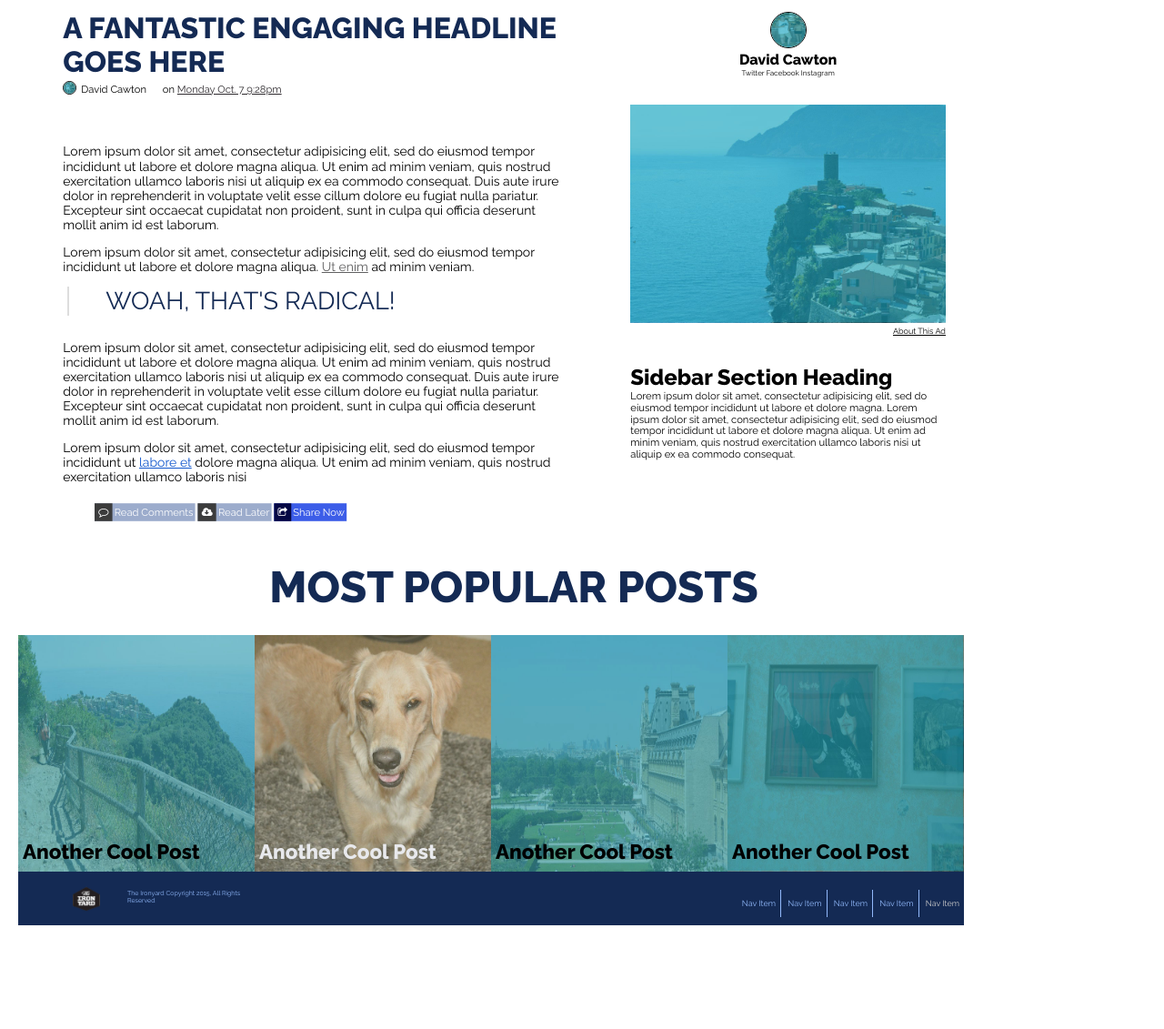
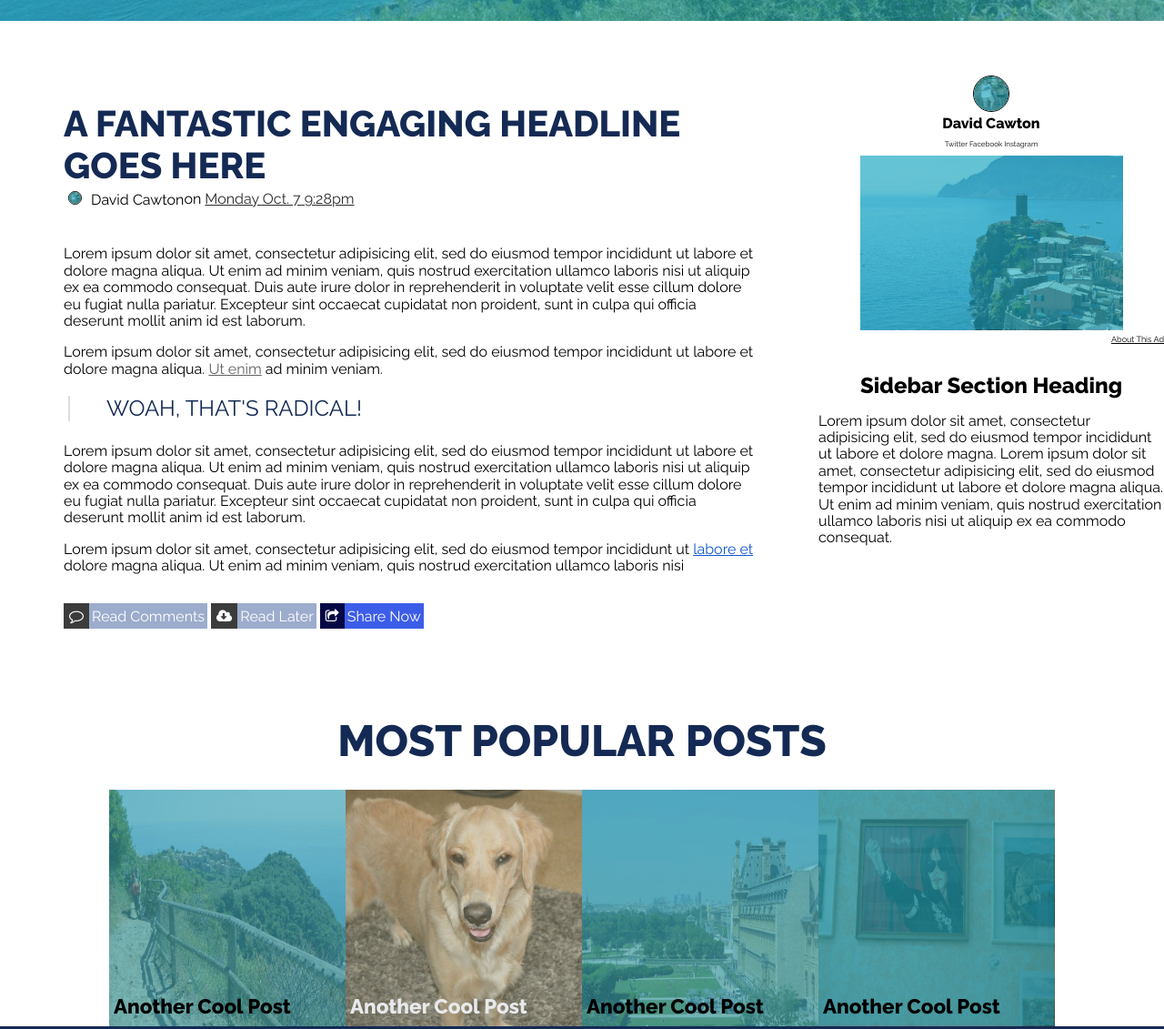
Before and after one commit to davidcawton/05-surf-and-paddle, a plain HTML site: page index.html in a window 1280 px wide. Shown: the part 427-1558 px from the top of the page at 91% size. Before the commit the page ends 1444 px from the top, so only its background shows below. Drawn offline with nearby package versions, Linux system fonts and the light colour scheme.

Commit message:
Changing Layout to Flex

```diff
--- a/app.css
+++ b/app.css
@@ -1,7 +1,6 @@
 /* apply a natural box layout model to all elements, but allowing components to change */
 html {
   box-sizing: border-box;
-  width: 1040px;
   font-family: 'Raleway', sans-serif;
 }
 *, *:before, *:after {
@@ -10,6 +9,10 @@ html {
 }
 
 /*** NAVIGATION STUFF ***/
+
+body {
+  margin:0;
+}
 
 nav {
   position: relative;
@@ -48,28 +51,27 @@ list-style: none;
 /*** HEADER STUFF ***/
 
 header {
-  position: relative;
-  margin: 0 20px 30px;
-  padding-bottom: 10px;
+  display: flex;
+  align-content: center;
+  flex-direction: column;
+  margin-bottom: 25px;
   width: 100%;
-  height: 400px;
+  height: 450px;
   background: url(Images/headerSAP.jpg)
-  no-repeat center center ;
+  no-repeat center fixed ;
   background-size: cover;
 }
 
 
 .hero {
-  position: absolute;
-  bottom: 40%;
-  width: 100%;
-  margin: auto;
+  margin-top: 100px;
+  align-content: center;
   text-align: center;
 }
 
 .pagetitle {
-  margin-bottom: 0;
-  font-size: 4rem;
+  margin: 0;
+  font-size: 5rem;
   text-transform: uppercase;
   color: #fff;
 }
@@ -84,38 +86,44 @@ header {
 
 main {
   display: flex;
+  align-content: center;
 }
+
+.leftcol {
+  display: flex;
+  flex-direction: column;
+  flex: 2;
+  align-content: center;
+  width: 80%;
+  margin: 35px 50px;
+  padding: 20px;
+}
+
 
 /*** LEFT COLUMN ***/
 
-.leftcol {
-  width: 66.666%;
-}
 
 .h2-heading {
-  width: 80%;
-  margin: auto;
   margin-top: 10px;
-  font-size: 2rem;
+  margin-bottom: 0;
+  font-size: 2.5rem;
   text-transform: uppercase;
   color: rgb(20, 42, 84);
 }
 
-main ul {
-  width: 80%;
-  /*transform: translateX(63px);*/
-  margin: auto;
-  padding: 0;
-  font-size: 0.7em;
+.post-title {
+  display: flex;
+  margin: 0;
+  padding: 5px;
 }
 
+
 main li {
-  display: inline-block;
+  margin: 0;
+  padding: 0px;
+  list-style: none;
 }
 
-.timedate {
-  margin-left: 15px;
-}
 
 #on {
   text-decoration: underline;
@@ -124,24 +132,18 @@ main li {
 
 .authorpic {
   border-radius: 50%;
-  border: solid 1px #000;
+  border: solid 0.8px #000;
 }
 
 #author {
   width: 15px;
   height: 15px;
-  margin: 5px;
-  margin: 0 5px 0 0;
-  line-height: 15px;
-  transform: translateY(2px);
+  margin-right: 10px;
 }
 
 .content {
-  width: 80%;
-  margin: auto;
-  padding-top: 30px;
-  margin-top: 10px;
-  font-size: 14px;
+  padding-top: 20px;
+  font-size: 1em;
 }
 
 #active-link {
@@ -158,19 +160,14 @@ main li {
 blockquote {
   border-left: solid 2px #ddd;
   padding-left: 40px;
-  margin-top: 12px;
+  margin-top: 20px;
   margin-left: 5px;
-  font-size: 1.7rem;
+  font-size: 1.5rem;
   text-align: left;
   text-transform: uppercase;
   color: rgb(20, 42, 84);
 }
 
-
-.main-buttons {
-position: relative;
-transform: scale(.7);
-}
 
 .button1, .button {
   padding: 0px 3px 0px 0px;
@@ -205,34 +202,28 @@ transform: scale(.7);
 /*** SIDEBAR ***/
 
 aside {
+  flex: 1;
   overflow: hidden;
-  width: 33.333%;
-
-}
-.top-sidebar {
-  margin-bottom: 30px;
-  padding: 0;
+  margin-top: 35px;
   text-align: center;
 }
 
-
-.sb-an, .sb-text {
+.sb-an {
   margin: 0;
 }
 
 .sb-text {
   font-size: .5rem;
-  te
 }
 
 #s-para {
-  font-size: .7rem;
+  font-size: 1rem;
+  text-align: left;
 }
 
 #side-author {
   width: 40px;
   height: 40px;
-  margin: 10px 0px 0px;
 }
 
 #sb-addtext {
@@ -244,7 +235,7 @@ aside {
 }
 
 .sb-pic {
-  width: 360px;
+  width: 289px;
   height: auto;
 }
 
@@ -256,13 +247,13 @@ aside {
 /*** BOTTOM SECTIN ***/
 
 .most-popular {
-width: 100%;
-margin-left: 20px;
+display: flex;
+flex-direction: column;
+align-content: center;
   }
 
 #most-popular {
-  width: 100%;
-  margin: 25px;
+  margin: 25px 0;
   text-align: center;
   font-size: 3rem;
 }
@@ -277,7 +268,6 @@ margin-left: 20px;
 .bottom-pics {
   width: 260px;
   height: 260px;
-
 }
 
 .bottom-grid {
@@ -303,53 +293,41 @@ margin-left: 20px;
 /*** FOOTER ***/
 
 footer {
-  display: inline-block;
-  width: 1040px;
-  height: auto;
-  margin-left: 20px;
-  /*transform: translateX(80px);*/
+  display: flex;
+  flex-direction: row;
+  align-content: center;
+  justify-content: left;
+  margin: auto;
   background: rgb(20, 42, 84);
   font-size: .7rem;
 }
 
 .ironyard-logo {
-  float: left;
   width: 30px;
   height: 30px;
-  margin: 15px 30px 0 30px;
-  line-height: 30px;
+  flex: 3;
+  /*margin-left: 20px*/
   }
 
 .copyright {
-  display: inline-block;
-  margin-left: 30px
+  display: flex;
+  margin-top: 20px;
+}
+
+.bottom-nav {
+  padding: 0;
+  font-size: 9px;
+  color: rgb(146, 186, 252);
 }
 
   #footer-text {
-  /*display: inline-block;*/
-  width: 100%;
-  margin: 20px  20px;
-  padding-left: 20px
-  line-height: 20px;
   color: rgb(146, 186, 252);
-  font-size: 7px;
+  font-size: 9px;
   }
-
-.bottom-nav {
-  /*display: inline-block;*/
-  float: right;
-  margin-top: 20px;
-  margin-left: 40px ;
-  line-height: 20px;
-  font-size: 9px;
-  color: rgb(146, 186, 252);
-
-}
 
   .bottom-nav li {
     display: inline-block;
     list-style: none;
-    padding: 5px;
   }
 
 .nav-items {
```
Also changed, not shown: index.html (+1 -1 lines).
